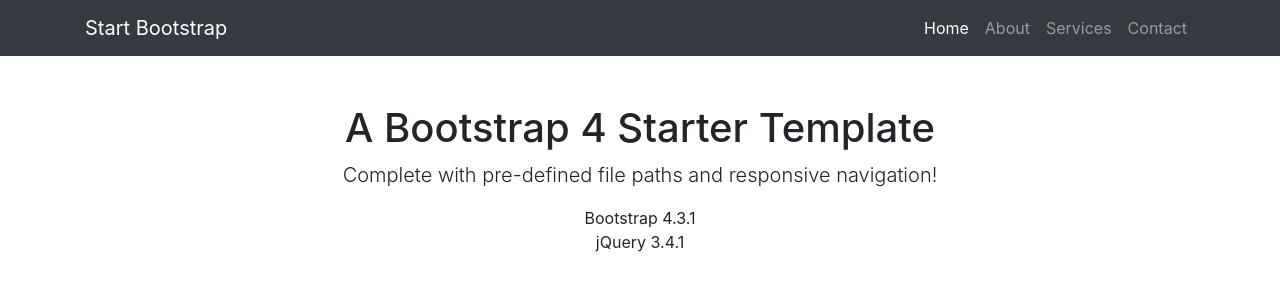
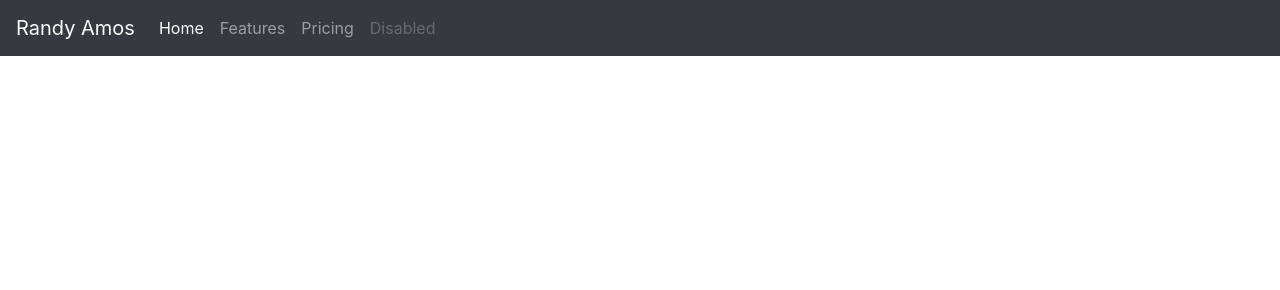
Before and after one commit to rockstar67/Basic-Portfolio_1, a plain HTML site: page index.html in a window 1280 px wide. Drawn offline with nearby package versions, Linux system fonts and the light colour scheme.

Commit message:
added navbar

```diff
--- a/index.html
+++ b/index.html
@@ -2,67 +2,46 @@
 <html lang="en">
 
 <head>
+    <meta charset="UTF-8">
+    <meta name="viewport" content="width=device-width, initial-scale=1.0">
+    <meta http-equiv="X-UA-Compatible" content="ie=edge">
+    <title>Bootstrap Portfolio</title>
+    <link rel="stylesheet" href="https://stackpath.bootstrapcdn.com/bootstrap/4.4.1/css/bootstrap.min.css"
+        integrity="sha384-Vkoo8x4CGsO3+Hhxv8T/Q5PaXtkKtu6ug5TOeNV6gBiFeWPGFN9MuhOf23Q9Ifjh" crossorigin="anonymous">
+    <script src="https://stackpath.bootstrapcdn.com/bootstrap/4.4.1/js/bootstrap.min.js"
+        integrity="sha384-wfSDF2E50Y2D1uUdj0O3uMBJnjuUD4Ih7YwaYd1iqfktj0Uod8GCExl3Og8ifwB6"
+        crossorigin="anonymous"></script>
 
-  <meta charset="utf-8">
-  <meta name="viewport" content="width=device-width, initial-scale=1, shrink-to-fit=no">
-  <meta name="description" content="">
-  <meta name="author" content="">
+    <nav class="navbar navbar-expand-lg navbar-dark bg-dark">
+        <a class="navbar-brand" href="#">Randy Amos</a>
+        <button class="navbar-toggler" type="button" data-toggle="collapse" data-target="#navbarNav"
+            aria-controls="navbarNav" aria-expanded="false" aria-label="Toggle navigation">
+            <span class="navbar-toggler-icon"></span>
+        </button>
 
-  <title>Bare - Start Bootstrap Template</title>
 
-  <!-- Bootstrap core CSS -->
-  <link href="vendor/bootstrap/css/bootstrap.min.css" rel="stylesheet">
+        <div class="collapse navbar-collapse" id="navbarNav">
+            <ul class="navbar-nav">
+                <li class="nav-item active">
+                    <a class="nav-link" href="#">Home <span class="sr-only">(current)</span></a>
+                </li>
+                <li class="nav-item">
+                    <a class="nav-link" href="#">Features</a>
+                </li>
+                <li class="nav-item">
+                    <a class="nav-link" href="#">Pricing</a>
+                </li>
+                <li class="nav-item">
+                    <a class="nav-link disabled" href="#" tabindex="-1" aria-disabled="true">Disabled</a>
+                </li>
+            </ul>
+        </div>
+    </nav>
 
 </head>
 
 <body>
 
-  <!-- Navigation -->
-  <nav class="navbar navbar-expand-lg navbar-dark bg-dark static-top">
-    <div class="container">
-      <a class="navbar-brand" href="#">Start Bootstrap</a>
-      <button class="navbar-toggler" type="button" data-toggle="collapse" data-target="#navbarResponsive" aria-controls="navbarResponsive" aria-expanded="false" aria-label="Toggle navigation">
-        <span class="navbar-toggler-icon"></span>
-      </button>
-      <div class="collapse navbar-collapse" id="navbarResponsive">
-        <ul class="navbar-nav ml-auto">
-          <li class="nav-item active">
-            <a class="nav-link" href="#">Home
-              <span class="sr-only">(current)</span>
-            </a>
-          </li>
-          <li class="nav-item">
-            <a class="nav-link" href="#">About</a>
-          </li>
-          <li class="nav-item">
-            <a class="nav-link" href="#">Services</a>
-          </li>
-          <li class="nav-item">
-            <a class="nav-link" href="#">Contact</a>
-          </li>
-        </ul>
-      </div>
-    </div>
-  </nav>
-
-  <!-- Page Content -->
-  <div class="container">
-    <div class="row">
-      <div class="col-lg-12 text-center">
-        <h1 class="mt-5">A Bootstrap 4 Starter Template</h1>
-        <p class="lead">Complete with pre-defined file paths and responsive navigation!</p>
-        <ul class="list-unstyled">
-          <li>Bootstrap 4.3.1</li>
-          <li>jQuery 3.4.1</li>
-        </ul>
-      </div>
-    </div>
-  </div>
-
-  <!-- Bootstrap core JavaScript -->
-  <script src="vendor/jquery/jquery.slim.min.js"></script>
-  <script src="vendor/bootstrap/js/bootstrap.bundle.min.js"></script>
-
 </body>
 
 </html>
```
Also changed, not shown: 1 other file.
